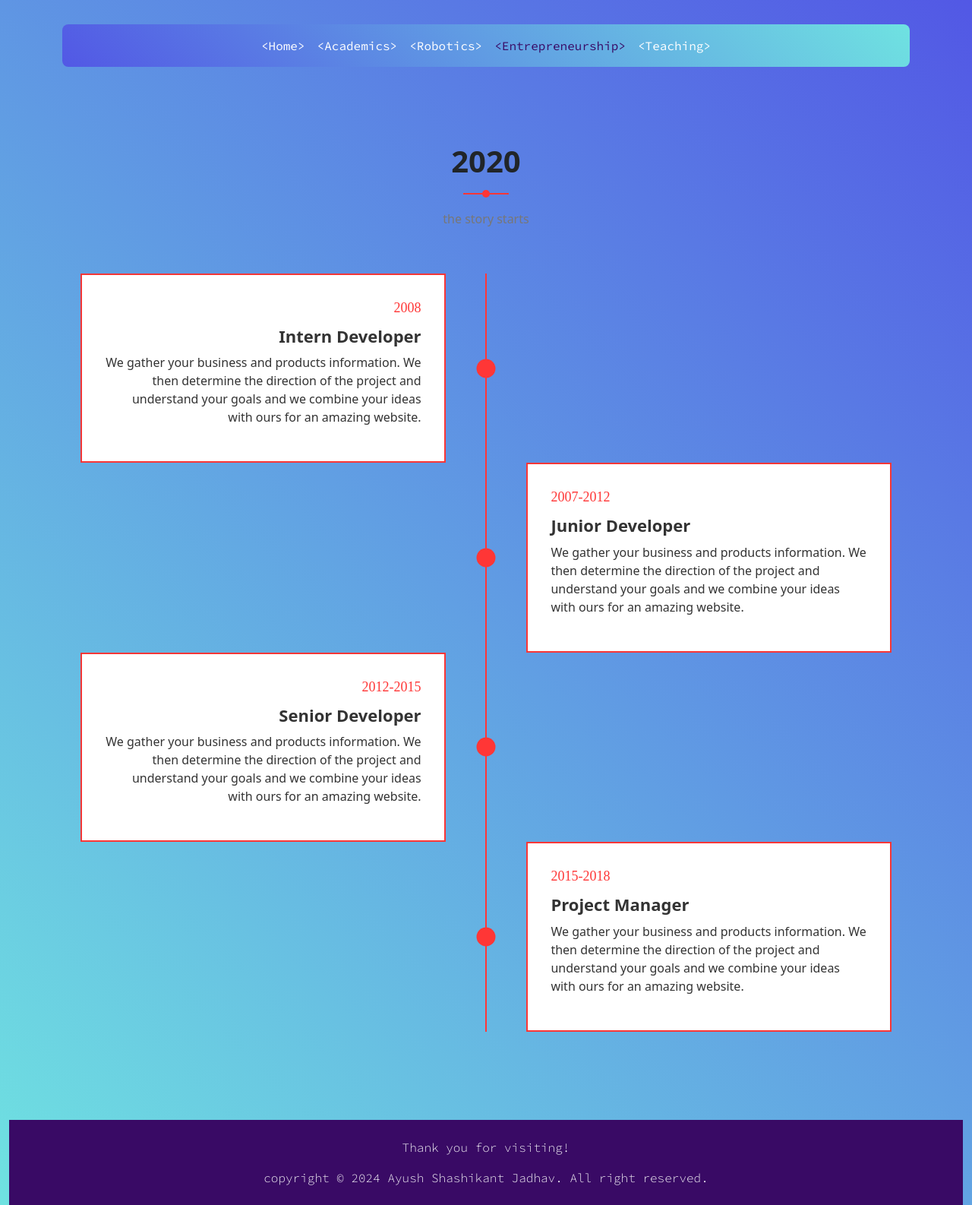
After one commit to ayushsj99/Personal-Website, a Flask app: page /entrepreneurship in a window 1280 px wide. The commit adds this page. Shown: the whole page at 76% size. Run offline with Flask 3, Linux system fonts and the light colour scheme.

Commit message:
home page and entreprenurship page added

```diff
--- a/app/routes.py
+++ b/app/routes.py
@@ -1,6 +1,26 @@
 from flask import render_template
 from . import app
 
-@app.route('/')
+@app.route('/home')
 def index():
-    return render_template('index.html')
+    return render_template('index.html', active_page='home')
+
+@app.route('/academics')
+def academics():
+    return render_template('academics.html',  active_page='academics')
+
+@app.route('/robotics')
+def robotics():
+    return render_template('robotics.html',  active_page='robotics')
+
+@app.route('/contact')
+def contact():
+    return render_template('contact.html', )
+
+@app.route('/entrepreneurship')
+def entre():
+    return render_template('entrepreneurship.html',  active_page='entrepreneurship')
+
+@app.route('/teaching')
+def teaching():
+    return render_template('teaching.html',  active_page='teaching')
--- a/app/static/css/custom.css
+++ b/app/static/css/custom.css
@@ -2,13 +2,18 @@
     background: linear-gradient(45deg, #6fe2e1, #5258e5) !important;
 }
 
+.custom-bg2 {
+    background: linear-gradient(45deg, #5258e5, #6fe2e1) !important;
+}
+
+.custom-bg-purple {
+    background: #390a65;
+}
 .custom-text {
     color: #ffffff !important; /* Custom text color */
 }
 
-body {
-    background: linear-gradient(to left, #6fe2e1, #5258e5) !important;
-}
+
 
 
 .source-code-pro-custom {
@@ -26,3 +31,29 @@ body {
 .navbar-nav .nav-link.active {
     color: #390a65 !important; /* Color for active page link */
 }
+
+.bree-serif-regular {
+    font-family: "Bree Serif", serif;
+    font-weight: 400;
+    font-style: normal;
+  }
+
+.secondary-text-colour{
+    color: #390a65 !important;
+}
+
+.custom-btn {
+    border-radius: 10px;
+    text-decoration: none;
+    color: #f6ff00; /* Custom text color */
+    border: 2px solid #f6ff00; /* Custom border color */
+    font-family: 'Source Code Pro', monospace; /* Custom font from Google Fonts */
+    font-weight: 400; /* Bold text */
+    padding: 8px 10px; /* Custom padding */
+    transition: all 0.3s ease-in-out; /* Smooth transition for hover effects */
+}
+
+.custom-btn:hover {
+    color: #ffffff; /* Change text color on hover */
+    border-color: white; /* Change border color on hover */
+}
--- a/app/static/styles.css
+++ b/app/static/styles.css
@@ -1,3 +1,103 @@
 body {
     background-color: linear-gradient(to left, #6fe2e1, #5258e5) !important;
 }
+
+.pt-100 {
+    padding-top: 100px;
+}
+.pb-100 {
+    padding-bottom: 100px;
+}
+.section-title {
+    margin-bottom: 60px;
+}
+.section-title p {
+    color: #777;
+    font-size: 16px;
+}
+.section-title h4 {
+    text-transform: capitalize;
+    font-size: 40px;
+    position: relative;
+    padding-bottom: 20px;
+    margin-bottom: 20px;
+    font-weight: 600;
+}
+.section-title h4:before {
+    position: absolute;
+    content: "";
+    width: 60px;
+    height: 2px;
+    background-color: #ff3636;
+    bottom: 0;
+    left: 50%;
+    margin-left: -30px;
+}
+.section-title h4:after {
+    position: absolute;
+    background-color: #ff3636;
+    content: "";
+    width: 10px;
+    height: 10px;
+    bottom: -4px;
+    left: 50%;
+    margin-left: -5px;
+    border-radius: 50%;
+}
+ul.timeline-list {
+    position: relative;
+    margin: 0;
+    padding: 0;
+}
+ul.timeline-list:before {
+    position: absolute;
+    content: "";
+    width: 2px;
+    height: 100%;
+    background-color: #ff3636;
+    left: 50%;
+    top: 0;
+    transform: translateX(-50%);
+}
+ul.timeline-list li {
+    position: relative;
+    clear: both;
+    display: table;
+}
+.timeline_content {
+    border: 2px solid #ff3636;
+    background-color: #fff;
+}
+ul.timeline-list li .timeline_content {
+    width: 45%;
+    color: #333;
+    padding: 30px;
+    float: left;
+    text-align: right;
+}
+ul.timeline-list li:nth-child(2n) .timeline_content {
+    float: right;
+    text-align: left;
+}
+.timeline_content h4 {
+    font-size: 22px;
+    font-weight: 600;
+    margin: 10px 0;
+}
+ul.timeline-list li:before {
+    position: absolute;
+    content: "";
+    width: 25px;
+    height: 25px;
+    background-color: #ff3636;
+    left: 50%;
+    top: 50%;
+    transform: translate(-50%, -50%);
+    border-radius: 50%;
+}
+.timeline_content span {
+    font-size: 18px;
+    font-weight: 500;
+    font-family: poppins;
+    color: #ff3636;
+}
--- /dev/null
+++ b/app/templates/base.html
@@ -0,0 +1,37 @@
+<!DOCTYPE html>
+<html lang="en">
+<head>
+    <meta charset="UTF-8">
+    <meta name="viewport" content="width=device-width, initial-scale=1.0">
+    <title>{%block title%}Ayush{%endblock%}</title>
+    <link rel="stylesheet" href="{{ url_for('static', filename='css/custom.css') }}">
+    <link rel="stylesheet" href="{{url_for('static', filename='styles.css')}}">
+    <link rel="preconnect" href="https://fonts.googleapis.com">
+    <link rel="preconnect" href="https://fonts.gstatic.com" crossorigin>
+    <link href="https://fonts.googleapis.com/css2?family=Source+Code+Pro:ital,wght@0,200..900;1,200..900&display=swap" rel="stylesheet">
+    <link rel="preconnect" href="https://fonts.googleapis.com">
+    <link rel="preconnect" href="https://fonts.gstatic.com" crossorigin>
+    <link href="https://fonts.googleapis.com/css2?family=Bree+Serif&family=Source+Code+Pro:ital,wght@0,200..900;1,200..900&display=swap" rel="stylesheet">
+    <link href="https://cdn.jsdelivr.net/npm/bootstrap@5.3.3/dist/css/bootstrap.min.css" rel="stylesheet" integrity="sha384-QWTKZyjpPEjISv5WaRU9OFeRpok6YctnYmDr5pNlyT2bRjXh0JMhjY6hW+ALEwIH" crossorigin="anonymous">
+
+    {%block style%}
+    {%endblock%}
+</head>
+
+<body>
+    <div class="container-fluid custom-bg">
+    {%include 'navbar.html'%}
+
+    {%block body%}
+    {%endblock%}
+    </div>
+    <div class="container-fluid custom-bg-purple mt-3 custom-text">
+        <div class="row ">
+        <div class="col-12 col-md-12 mt-4 mb-2 source-code-pro-custom justify-content-center ">
+            <p class="text-center fw-light">Thank you for visiting!<p>
+            <p class="text-center fw-light">copyright &copy; 2024 Ayush Shashikant Jadhav. All right reserved.</p>
+        </div>
+    </div>
+</div>
+</body>
+</html>
--- /dev/null
+++ b/app/templates/entrepreneurship.html
@@ -0,0 +1,55 @@
+{%extends "base.html"%}
+
+
+{%block body%}
+<div class="container-fluid pt-100 pb-100">
+    <div class="container">
+        <div class="row">
+            <div class="col-xl-8 mx-auto text-center">
+                <div class="section-title">
+                    <h4>2020</h4>
+                    <p> the story starts</p>
+                </div>
+            </div>
+        </div>
+        <div class="row">
+            <div class="col-xl-12">
+                <ul class="timeline-list">
+                    <!-- Single Experience -->
+                    <li>
+                        <div class="timeline_content">
+                            <span>2008</span>
+                            <h4>Intern Developer</h4>
+                            <p>We gather your business and products information. We then determine the direction of the project and understand your goals and we combine your ideas with ours for an amazing website.</p>
+                        </div>
+                    </li>
+                    <!-- Single Experience -->
+                    <li>
+                        <div class="timeline_content">
+                            <span>2007-2012</span>
+                            <h4>Junior Developer</h4>
+                            <p>We gather your business and products information. We then determine the direction of the project and understand your goals and we combine your ideas with ours for an amazing website.</p>
+                        </div>
+                    </li>
+                    <!-- Single Experience -->
+                    <li>
+                        <div class="timeline_content">
+                            <span>2012-2015</span>
+                            <h4>Senior Developer</h4>
+                            <p>We gather your business and products information. We then determine the direction of the project and understand your goals and we combine your ideas with ours for an amazing website.</p>
+                        </div>
+                    </li>
+                    <!-- Single Experience -->
+                    <li>
+                        <div class="timeline_content">
+                            <span>2015-2018</span>
+                            <h4>Project Manager</h4>
+                            <p>We gather your business and products information. We then determine the direction of the project and understand your goals and we combine your ideas with ours for an amazing website.</p>
+                        </div>
+                    </li>
+                </ul>
+            </div>
+        </div>
+    </div>
+</div>
+{%endblock%}
--- /dev/null
+++ b/app/templates/navbar.html
@@ -0,0 +1,31 @@
+
+
+    <div class="container pt-3 ml-3">
+        <div class="row mt-3">
+            <div class="col-12">
+        <nav class="navbar navbar-expand-lg custom-bg2 rounded-3">
+            <div class="container-fluid align-middle justify-content-evenly" id="navbarNav">
+                <button class="navbar-toggler" type="button" data-bs-toggle="collapse" data-bs-target="#navbarSupportedContent" aria-controls="navbarSupportedContent" aria-expanded="false" aria-label="Toggle navigation">
+                    <span class="navbar-toggler-icon"></span>
+                  </button>
+                <ul class="navbar-nav ">
+                  <li class="nav-item">
+                    <a class="nav-link custom-text source-code-pro-custom {% if active_page == 'home' %}active{% endif %}" aria-current="page" href="{{url_for('index')}}">&ltHome&gt</a>
+                  </li>
+                  <li class="nav-item">
+                    <a class="nav-link custom-text source-code-pro-custom {% if active_page == 'academics' %}active{% endif %}" href="{{url_for('academics')}}">&ltAcademics&gt</a>
+                  </li>
+                  <li class="nav-item">
+                    <a class="nav-link custom-text source-code-pro-custom {% if active_page == 'robotics' %}active{% endif %}" href="{{url_for('robotics')}}">&ltRobotics&gt</a>
+                  </li>
+                  <li class="nav-item">
+                    <a class="nav-link custom-text source-code-pro-custom {% if active_page == 'entrepreneurship' %}active{% endif %}" href="{{url_for('entre')}}">&ltEntrepreneurship&gt</a>
+                  </li>
+                  <li class="nav-item">
+                    <a class="nav-link custom-text source-code-pro-custom {% if active_page == 'teaching' %}active{% endif %}" href="{{url_for('teaching')}}">&ltTeaching&gt</a>
+                  </li>
+                </ul>
+            </div>
+            </div>
+          </nav>
+        </div>
```
Also changed, not shown: app/templates/index.html (+16 -43 lines), app/static/images/ayush-img-1.png (added), app/templates/academics.html (added), app/templates/contact.html (added), app/templates/layout.html (added), app/templates/robotics.html (added), app/templates/teaching.html (added).
